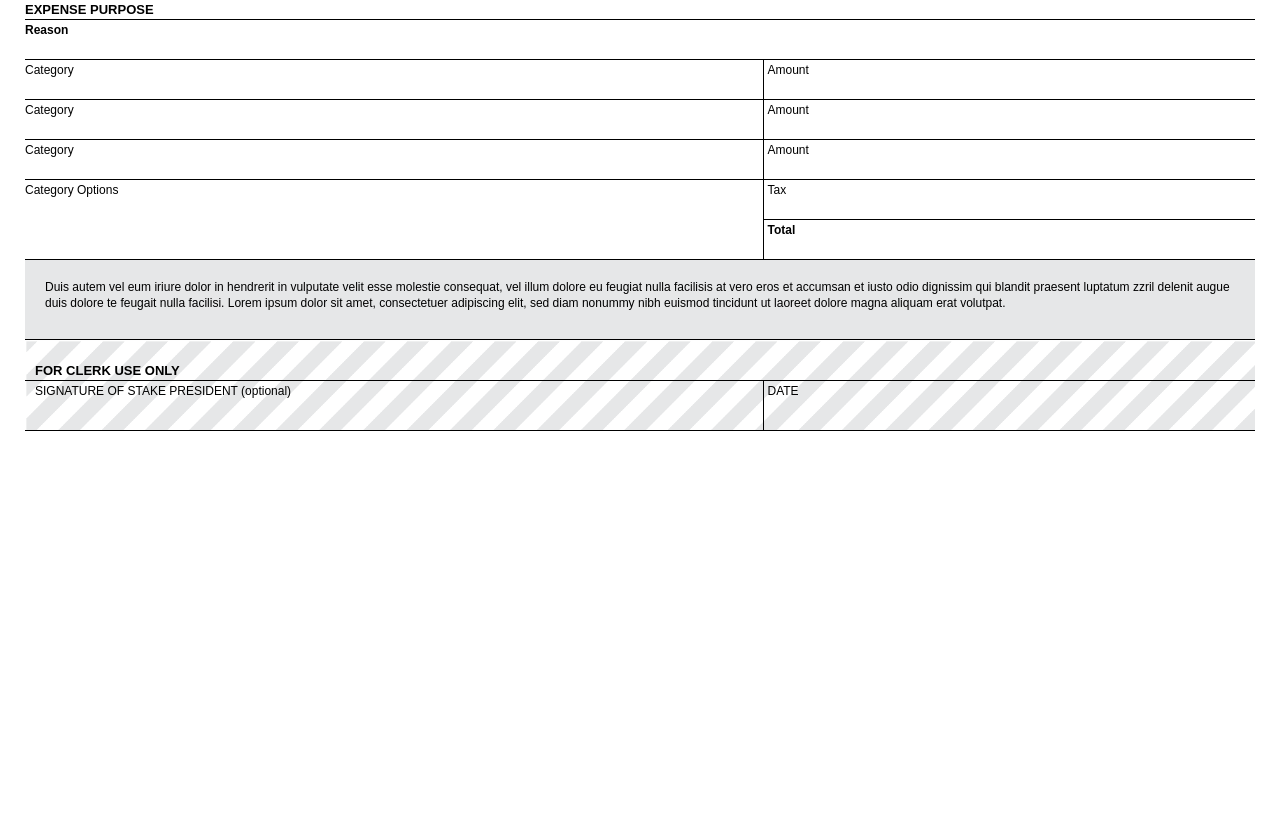
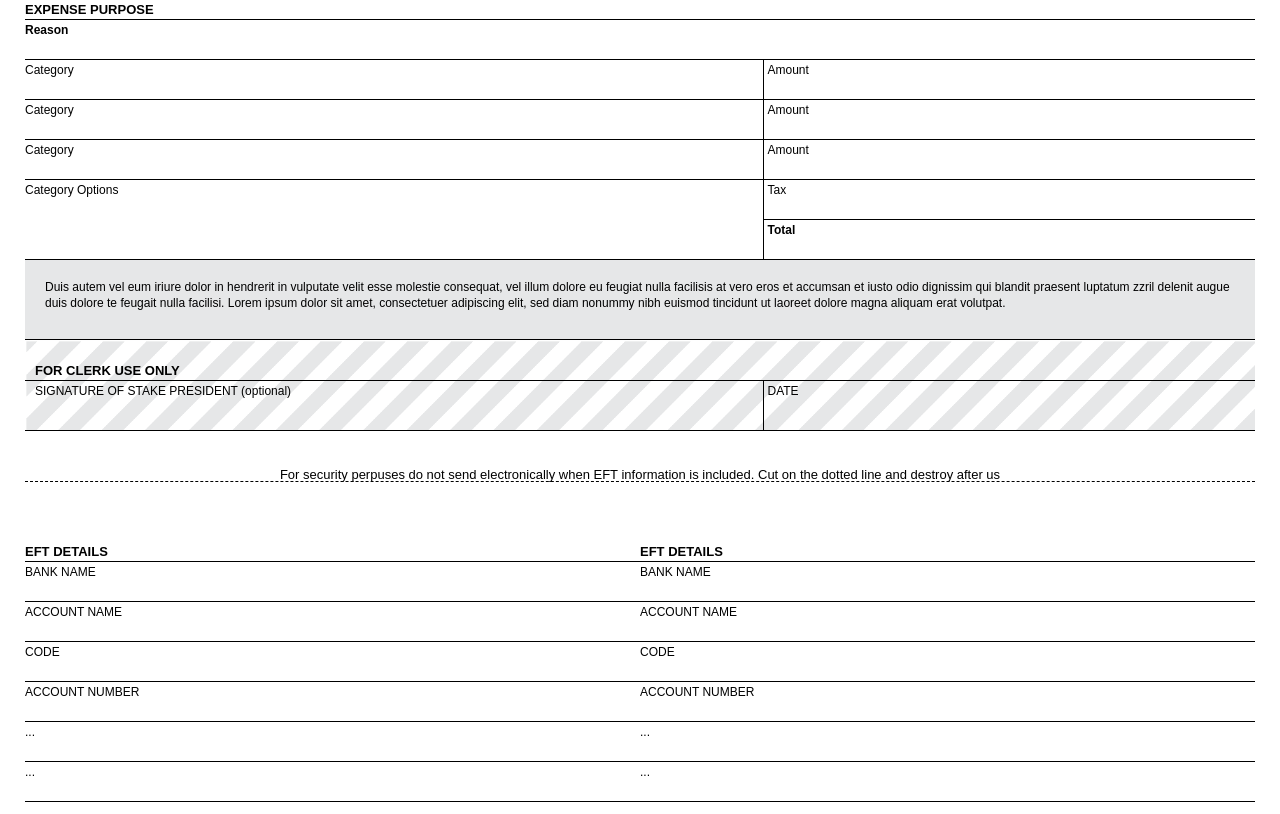
Before and after one commit to mjhamm75/form, a website: page public/index.html in a window 1280 px wide. Shown: the part 360-1174 px from the top of the page. Before the commit the page ends 816 px from the top, so only its background shows below. Drawn offline with Linux system fonts and the light colour scheme.

Commit message:
Add bottom of form

```diff
--- a/public/app.css
+++ b/public/app.css
@@ -91,3 +91,21 @@
 .candy-stripe tr {
   border-bottom: solid black 1px;
 }
+.dotted-line {
+  border-bottom: dashed black 1px;
+  height: 50px;
+  position: relative;
+}
+.dotted-text {
+  bottom: 0;
+  font-size: 13px;
+  position: absolute;
+  text-align: center;
+  width: 100%;
+}
+.spacer {
+  height: 40px;
+}
+.footer {
+  height: 100px;
+}
--- a/public/index.html
+++ b/public/index.html
@@ -131,6 +131,85 @@
           </td>
         </tr>
       </table>
+      <div class="dotted-line">
+        <div class="dotted-text">For security perpuses do not send electronically when EFT information is included. Cut on the dotted line and destroy after us</div>
+      </div>
+      <div class="spacer"></div>
+      <table class="form-table" style="width: 50%; float: left;">
+        <tr style="border-top: none;">
+          <td colspan="2" style="position: relative;">
+            <div class="header" style="text-transform: uppercase;">EFT DETAILS</div>
+          </td>
+        </tr>
+        <tr>
+          <td>
+            <div class="label">BANK NAME</div>
+          </td>
+        </tr>
+        <tr>
+          <td>
+            <div class="label">ACCOUNT NAME</div>
+          </td>
+        </tr>
+        <tr>
+          <td>
+            <div class="label">CODE</div>
+          </td>
+        </tr>
+        <tr>
+          <td>
+            <div class="label">ACCOUNT NUMBER</div>
+          </td>
+        </tr>
+        <tr>
+          <td>
+            <div class="label">...</div>
+          </td>
+        </tr>
+        <tr>
+          <td>
+            <div class="label">...</div>
+          </td>
+        </tr>
+      </table>
+      <table class="form-table" style="width: 50%">
+        <tr style="border-top: none;">
+          <td colspan="2" style="position: relative;">
+            <div class="header" style="text-transform: uppercase;">EFT DETAILS</div>
+          </td>
+        </tr>
+        <tr>
+          <td>
+            <div class="label">BANK NAME</div>
+          </td>
+        </tr>
+        <tr>
+          <td>
+            <div class="label">ACCOUNT NAME</div>
+          </td>
+        </tr>
+        <tr>
+          <td>
+            <div class="label">CODE</div>
+          </td>
+        </tr>
+        <tr>
+          <td>
+            <div class="label">ACCOUNT NUMBER</div>
+          </td>
+        </tr>
+        <tr>
+          <td>
+            <div class="label">...</div>
+          </td>
+        </tr>
+        <tr>
+          <td>
+            <div class="label">...</div>
+          </td>
+        </tr>
+      </table>
+      <div class="footer"></div>
     </div>
     <script src="./app.js"></script>
   </body>
```
Also changed, not shown: public/scissors.png (added).
